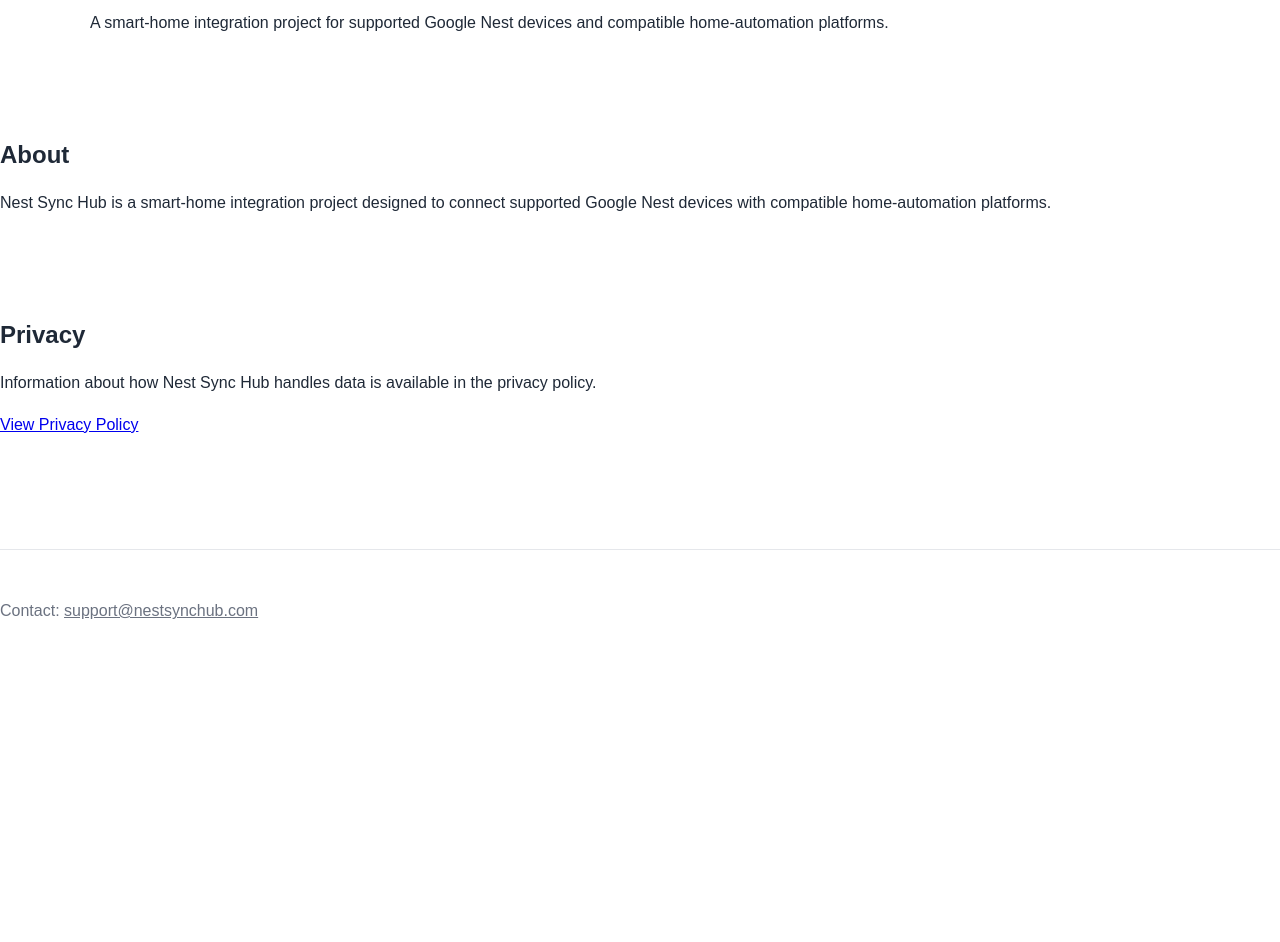
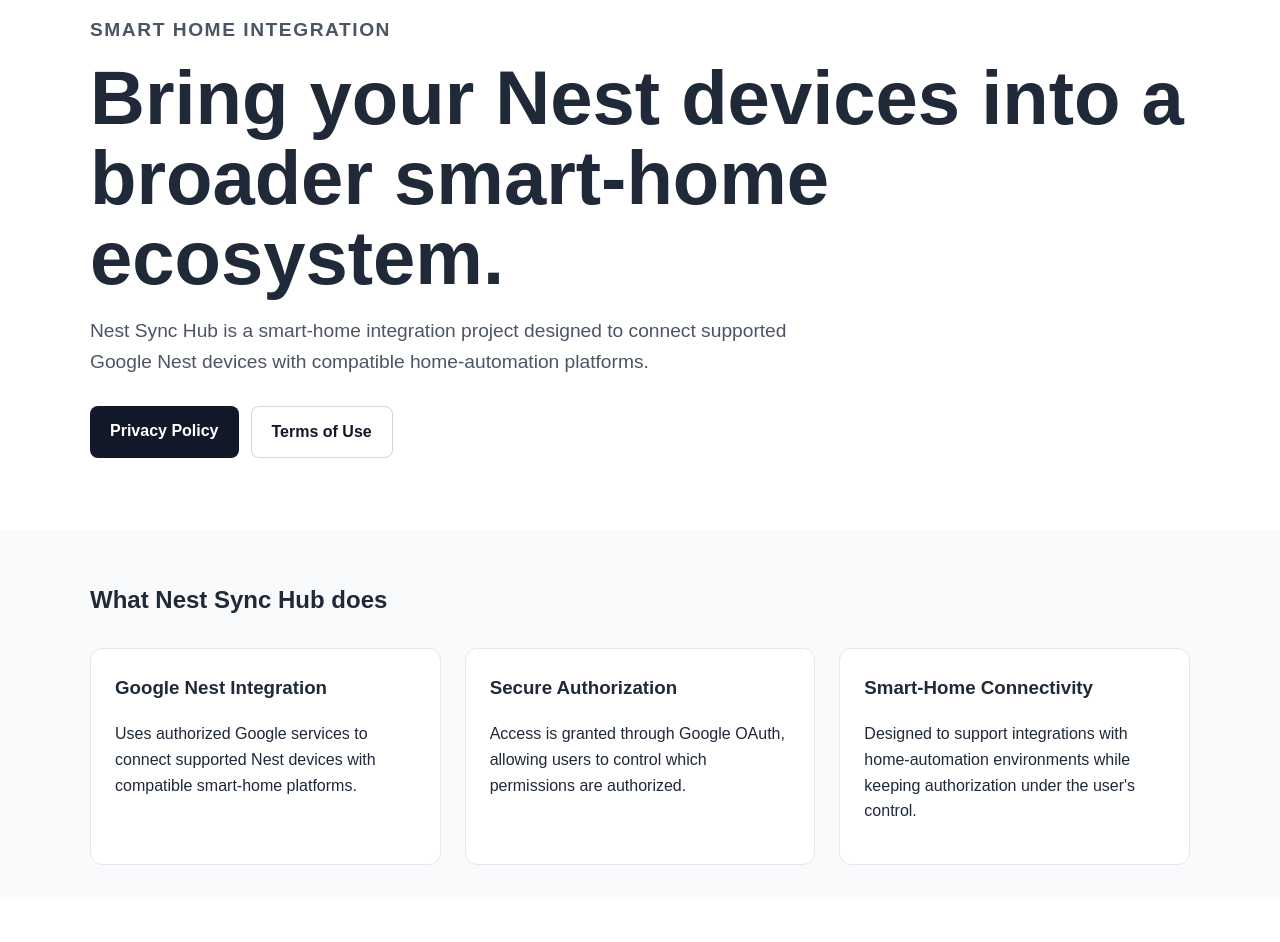
Before and after one commit to Klimrod89/nestsynchub-site, a plain HTML site: page index.html in a window 1280 px wide. Shown: the part 173-1115 px from the top of the page. Before the commit the page ends 845 px from the top, so only its background shows below. Drawn offline with Linux system fonts and the light colour scheme.

Commit message:
Improve homepage design

```diff
--- a/assets/css/site.css
+++ b/assets/css/site.css
@@ -99,3 +99,70 @@
         padding: 64px 0 48px;
     }
 }
+
+.eyebrow {
+    margin-bottom: 12px;
+    font-size: 0.9rem;
+    font-weight: 700;
+    letter-spacing: 0.08em;
+    text-transform: uppercase;
+    color: #6b7280;
+}
+
+.hero-copy {
+    max-width: 720px;
+}
+
+.hero-actions {
+    display: flex;
+    flex-wrap: wrap;
+    gap: 12px;
+    margin-top: 28px;
+}
+
+.button {
+    display: inline-block;
+    padding: 12px 20px;
+    border-radius: 8px;
+    text-decoration: none;
+    font-weight: 600;
+}
+
+.button-primary {
+    background: #111827;
+    color: #ffffff;
+}
+
+.button-secondary {
+    border: 1px solid #d1d5db;
+    color: #111827;
+    background: #ffffff;
+}
+
+.section-muted {
+    background: #f9fafb;
+}
+
+.feature-grid {
+    display: grid;
+    grid-template-columns: repeat(3, 1fr);
+    gap: 24px;
+    margin-top: 28px;
+}
+
+.card {
+    padding: 24px;
+    border: 1px solid #e5e7eb;
+    border-radius: 12px;
+    background: #ffffff;
+}
+
+.card h3 {
+    margin-top: 0;
+}
+
+@media (max-width: 800px) {
+    .feature-grid {
+        grid-template-columns: 1fr;
+    }
+}
--- a/index.html
+++ b/index.html
@@ -28,42 +28,85 @@
     </header>
 
     <main>
-        <section class="container">
 
-        <h1>Nest Sync Hub</h1>
+    <section class="hero">
+        <div class="container">
+            <p class="eyebrow">Smart Home Integration</p>
 
-        <p>
+            <h1>Bring your Nest devices into a broader smart-home ecosystem.</h1>
 
-            A smart-home integration project for supported Google Nest
-
-            devices and compatible home-automation platforms.
-
-        </p>
-
-      </section>
-        <section>
-            <h2>About</h2>
-
-            <p>
+            <p class="hero-copy">
                 Nest Sync Hub is a smart-home integration project designed
                 to connect supported Google Nest devices with compatible
                 home-automation platforms.
             </p>
-        </section>
 
-        <section>
-            <h2>Privacy</h2>
+            <div class="hero-actions">
+                <a class="button button-primary" href="privacy.html">
+                    Privacy Policy
+                </a>
+
+                <a class="button button-secondary" href="terms.html">
+                    Terms of Use
+                </a>
+            </div>
+        </div>
+    </section>
+
+    <section class="section-muted">
+        <div class="container">
+            <h2>What Nest Sync Hub does</h2>
+
+            <div class="feature-grid">
+
+                <article class="card">
+                    <h3>Google Nest Integration</h3>
+
+                    <p>
+                        Uses authorized Google services to connect supported
+                        Nest devices with compatible smart-home platforms.
+                    </p>
+                </article>
+
+                <article class="card">
+                    <h3>Secure Authorization</h3>
+
+                    <p>
+                        Access is granted through Google OAuth, allowing users
+                        to control which permissions are authorized.
+                    </p>
+                </article>
+
+                <article class="card">
+                    <h3>Smart-Home Connectivity</h3>
+
+                    <p>
+                        Designed to support integrations with home-automation
+                        environments while keeping authorization under the
+                        user's control.
+                    </p>
+                </article>
+
+            </div>
+        </div>
+    </section>
+
+    <section>
+        <div class="container">
+            <h2>Privacy and transparency</h2>
 
             <p>
-                Information about how Nest Sync Hub handles data is available
-                in the privacy policy.
+                Nest Sync Hub provides clear information about how authorized
+                Google Nest data is accessed and used.
             </p>
 
             <p>
-                <a href="privacy.html">View Privacy Policy</a>
+                <a href="privacy.html">Read the Privacy Policy</a>
             </p>
-        </section>
-    </main>
+        </div>
+    </section>
+
+</main>
 
     <footer>
         <p>
```
